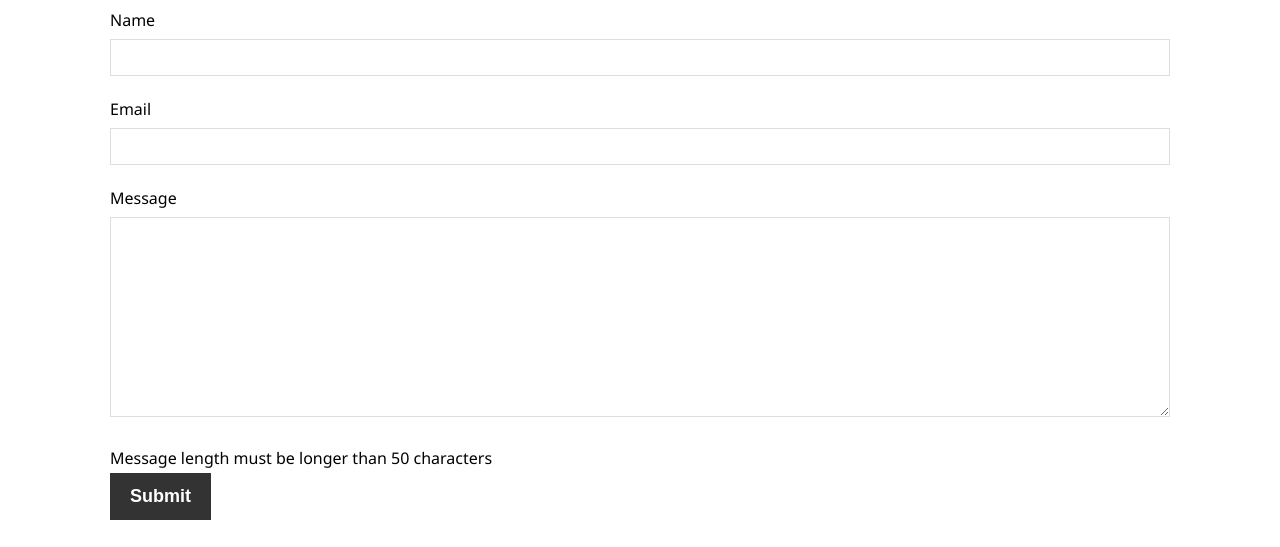
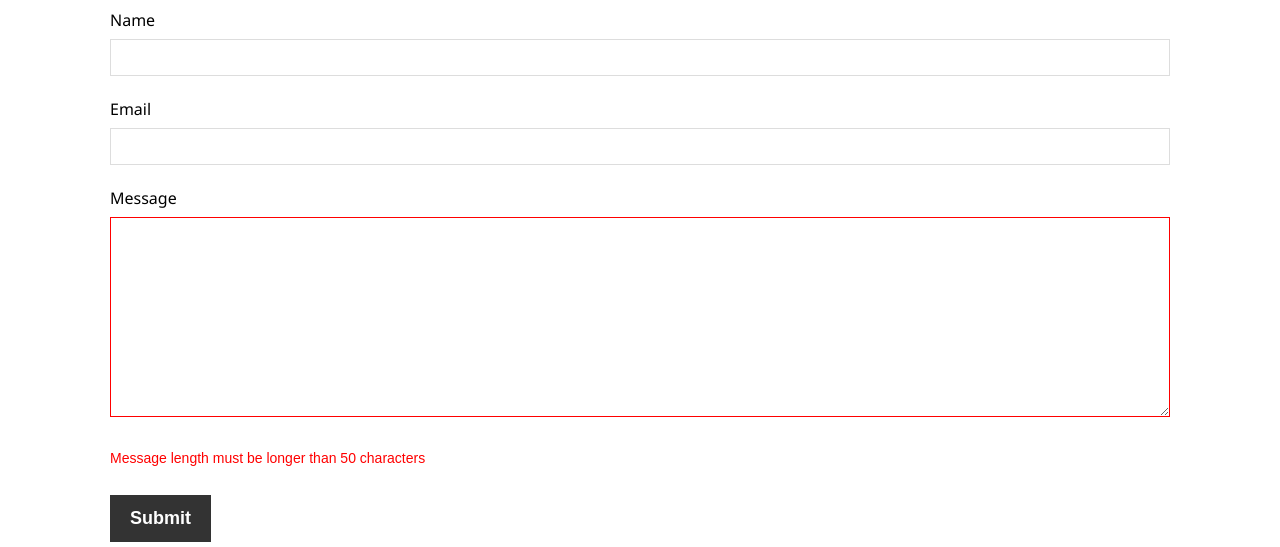
Before and after one commit to Ardax-C/Hotel-Website, a plain HTML site: page contact.html in a window 1280 px wide. Both pictures are taken after typing "Sample", "name@example.com", "Sample" into the empty fields and a click on the button "Submit". Shown: the part 185-732 px from the top of the page. Drawn offline with Linux system fonts and the light colour scheme.

Commit message:
Add CSS classes for UI alert feedback

```diff
--- a/style/style.css
+++ b/style/style.css
@@ -104,6 +104,23 @@ p {
 
 .py-3 {
     padding: 30px 0;
+}
+
+#contact-form .alert-border {
+    border: 1px solid #ff0000;
+}
+
+.alert-container {
+    margin-top: 20px;
+}
+
+.alert-danger {
+    border-radius: 5px;
+    width: 100%;
+    height: 30px;
+    color: #ff0000;
+    font-family: Arial, Helvetica, sans-serif;
+    font-size: 14px;
 }
 
 /* Navbar */
@@ -292,6 +309,14 @@ p {
     height: 200px;
 }
 
+#contact-form .message {
+    margin-bottom: 0;
+}
+
+#contact-form #submit-btn {
+    margin-top: 20px;
+}
+
 /* Footer */
 #main-footer {
     text-align: center;
```
